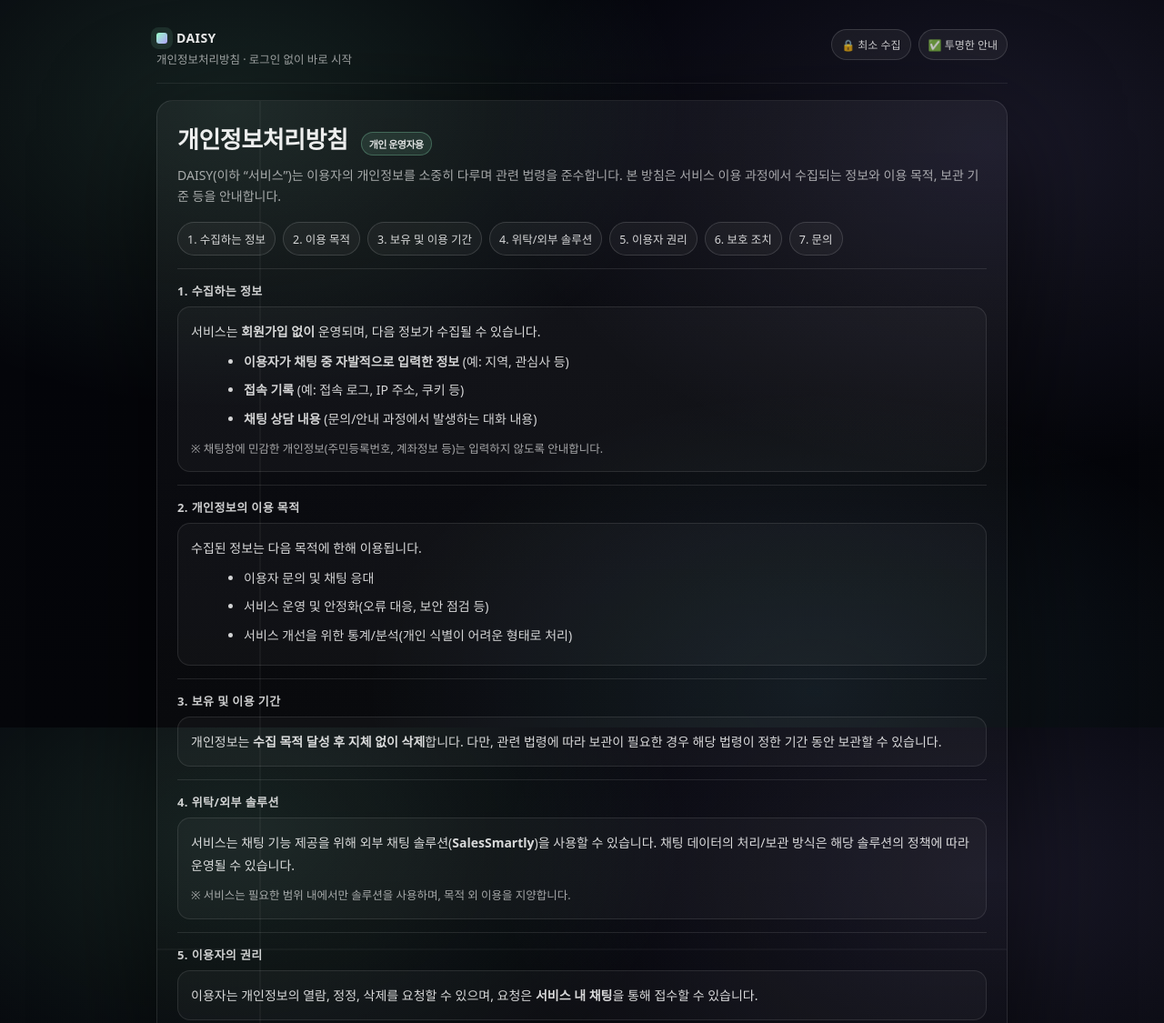
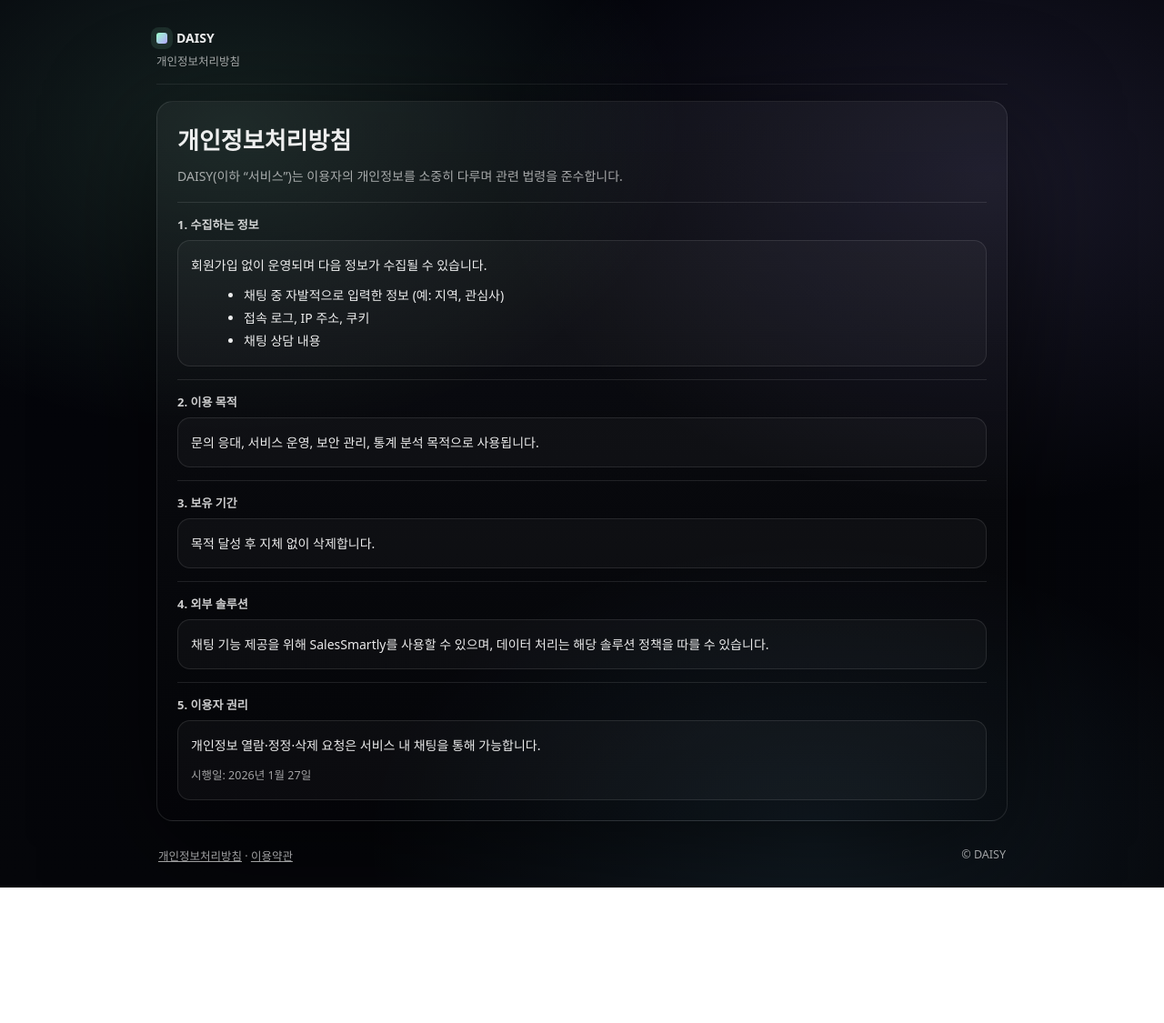
Before and after one commit to jiyoung145900-png/daisy-chat, a plain HTML site: page privacy.html in a window 1280 px wide. Shown: the top 1125 px of the page at 91% size. After the commit the page ends 976 px from the top, so only its background shows below. Drawn offline with Linux system fonts and the light colour scheme.

Commit message:
Update privacy.html

```diff
--- a/privacy.html
+++ b/privacy.html
@@ -3,6 +3,10 @@
 <head>
   <meta charset="utf-8" />
   <meta name="viewport" content="width=device-width, initial-scale=1" />
+
+  <!-- ✅ Meta 도메인 인증 -->
+  <meta name="facebook-domain-verification" content="vmzbjgdspd678aqrh76mf7leg826di" />
+
   <title>DAISY | 개인정보처리방침</title>
   <meta name="description" content="DAISY 개인정보처리방침" />
 
@@ -20,7 +24,6 @@
       --shadow: 0 30px 120px rgba(0,0,0,.55);
     }
     *{ box-sizing:border-box; }
-    html,body{ height:100%; }
     body{
       margin:0;
       font-family: ui-sans-serif, system-ui, -apple-system, Segoe UI, Roboto, Arial, "Apple SD Gothic Neo","Noto Sans KR", sans-serif;
@@ -30,9 +33,7 @@
         radial-gradient(900px 600px at 70% 95%, rgba(127,215,255,.10), transparent 55%),
         linear-gradient(180deg, #03040a, var(--bg));
       color: var(--text);
-      overflow-x:hidden;
     }
-    a{ color:inherit; text-decoration:none; }
     .wrap{ max-width: var(--max); margin: 0 auto; padding: 22px; }
 
     header{
@@ -40,23 +41,15 @@
       gap:14px; padding: 10px 0 16px;
       border-bottom: 1px solid rgba(255,255,255,.08);
     }
-    .brand{ cursor:pointer; user-select:none; display:flex; flex-direction:column; gap:6px; }
+    .brand{ display:flex; flex-direction:column; gap:6px; text-decoration:none; color:inherit;}
     .brandRow{ display:flex; align-items:center; gap:10px; }
     .mark{
       width:12px; height:12px; border-radius:3px;
       background: linear-gradient(135deg, var(--a), var(--b));
       box-shadow: 0 0 0 6px rgba(154,255,201,.10);
     }
-    .brand b{ font-size:14px; letter-spacing:.4px; text-transform:uppercase; }
-    .brand small{ font-size:12.5px; color: var(--muted); line-height:1.4; }
-
-    .chipRow{ display:flex; gap:8px; flex-wrap:wrap; justify-content:flex-end; }
-    .chip{
-      font-size:12px; color: rgba(255,255,255,.78);
-      border: 1px solid rgba(255,255,255,.14);
-      background: rgba(255,255,255,.05);
-      padding:7px 10px; border-radius:999px; white-space:nowrap;
-    }
+    .brand b{ font-size:14px; text-transform:uppercase; }
+    .brand small{ font-size:12.5px; color: var(--muted); }
 
     .card{
       margin-top: 18px;
@@ -64,55 +57,16 @@
       border-radius: var(--r);
       background: linear-gradient(180deg, rgba(255,255,255,.04), rgba(0,0,0,.18));
       box-shadow: var(--shadow);
-      overflow:hidden;
-      position:relative;
     }
-    .card:before{
-      content:"";
-      position:absolute; inset:0;
-      background:
-        linear-gradient(90deg, transparent 0 12%, rgba(255,255,255,.06) 12% 12.2%, transparent 12.2% 100%),
-        linear-gradient(0deg, transparent 0 32%, rgba(255,255,255,.05) 32% 32.2%, transparent 32.2% 100%);
-      pointer-events:none;
-      opacity:.7;
-    }
-    .inner{ position:relative; padding: 22px; }
+    .inner{ padding: 22px; }
 
-    h1{
-      margin:0 0 10px;
-      font-size: 26px;
-      letter-spacing: -0.5px;
-    }
-    .sub{
-      margin:0 0 16px;
-      color: var(--muted);
-      line-height: 1.7;
-      font-size: 14px;
-    }
+    h1{ margin:0 0 10px; font-size: 26px; }
+    .sub{ margin:0 0 16px; color: var(--muted); line-height: 1.7; font-size: 14px; }
 
-    .toc{
-      margin-top: 10px;
-      display:flex; flex-wrap:wrap; gap:8px;
-    }
-    .toc a{
-      border: 1px solid rgba(255,255,255,.14);
-      background: rgba(255,255,255,.04);
-      padding: 8px 10px;
-      border-radius: 999px;
-      font-size: 12.5px;
-      color: rgba(255,255,255,.82);
-    }
-    .toc a:hover{ border-color: rgba(255,255,255,.24); background: rgba(255,255,255,.07); }
-
-    .section{
-      margin-top: 14px;
-      border-top: 1px solid rgba(255,255,255,.10);
-      padding-top: 14px;
-    }
+    .section{ margin-top: 14px; border-top: 1px solid rgba(255,255,255,.10); padding-top: 14px; }
     .section h2{
       margin:0 0 8px;
       font-size: 13px;
-      letter-spacing: .4px;
       text-transform: uppercase;
       color: rgba(255,255,255,.80);
     }
@@ -122,67 +76,19 @@
       border-radius: 14px;
       padding: 14px;
       line-height: 1.8;
-      color: rgba(255,255,255,.84);
       font-size: 14px;
     }
-    .box ul{ margin: 8px 0 0 18px; color: rgba(255,255,255,.82); }
-    .box li{ margin: 6px 0; }
-    .note{
-      margin-top: 10px;
-      color: rgba(255,255,255,.62);
-      font-size: 12.5px;
-      line-height: 1.7;
-    }
-    .badge{
-      display:inline-block;
-      margin-left: 8px;
-      font-size: 11px;
-      padding: 4px 8px;
-      border-radius: 999px;
-      border: 1px solid rgba(154,255,201,.25);
-      background: rgba(154,255,201,.10);
-      color: rgba(255,255,255,.86);
-    }
-
-    .actions{
-      margin-top: 14px;
-      display:flex; gap:10px; flex-wrap:wrap;
-    }
-    .btn{
-      cursor:pointer;
-      border-radius: 14px;
-      padding: 11px 13px;
-      font-weight: 950;
-      border: 1px solid rgba(255,255,255,.14);
-      background: rgba(255,255,255,.05);
-      color: var(--text);
-      transition: transform .08s ease, background .2s ease, border-color .2s ease;
-      display:inline-flex;
-      align-items:center;
-      justify-content:center;
-      gap: 10px;
-    }
-    .btn:hover{ transform: translateY(-1px); background: rgba(255,255,255,.08); border-color: rgba(255,255,255,.22); }
-    .btn.primary{
-      border: 1px solid rgba(154,255,201,.35);
-      background: linear-gradient(135deg, rgba(154,255,201,.95), rgba(127,215,255,.85));
-      color: rgba(8,10,14,.92);
-    }
+    .box ul{ margin: 8px 0 0 18px; }
+    .note{ margin-top: 10px; font-size: 12.5px; color: var(--muted); }
 
     footer{
       margin-top: 16px;
       padding: 12px 2px 4px;
-      color: rgba(255,255,255,.55);
+      color: var(--muted);
       font-size: 12.5px;
-      display:flex; justify-content:space-between; gap: 10px; flex-wrap:wrap;
+      display:flex; justify-content:space-between; flex-wrap:wrap;
     }
-    footer a{ text-decoration: underline; opacity:.9; }
-
-    @media (max-width: 720px){
-      .chipRow{ justify-content:flex-start; }
-      h1{ font-size: 22px; }
-      .inner{ padding: 18px; }
-    }
+    footer a{ color:inherit; text-decoration:underline; }
   </style>
 </head>
 
@@ -191,113 +97,64 @@
     <header>
       <a class="brand" href="./index.html">
         <div class="brandRow">
-          <div class="mark" aria-hidden="true"></div>
+          <div class="mark"></div>
           <b>DAISY</b>
         </div>
-        <small>개인정보처리방침 · 로그인 없이 바로 시작</small>
+        <small>개인정보처리방침</small>
       </a>
-
-      <div class="chipRow">
-        <div class="chip">🔒 최소 수집</div>
-        <div class="chip">✅ 투명한 안내</div>
-      </div>
     </header>
 
-    <main class="card" role="main">
+    <main class="card">
       <div class="inner">
-        <h1>개인정보처리방침 <span class="badge">개인 운영자용</span></h1>
+        <h1>개인정보처리방침</h1>
         <p class="sub">
           DAISY(이하 “서비스”)는 이용자의 개인정보를 소중히 다루며 관련 법령을 준수합니다.
-          본 방침은 서비스 이용 과정에서 수집되는 정보와 이용 목적, 보관 기준 등을 안내합니다.
         </p>
 
-        <nav class="toc" aria-label="목차">
-          <a href="#s1">1. 수집하는 정보</a>
-          <a href="#s2">2. 이용 목적</a>
-          <a href="#s3">3. 보유 및 이용 기간</a>
-          <a href="#s4">4. 위탁/외부 솔루션</a>
-          <a href="#s5">5. 이용자 권리</a>
-          <a href="#s6">6. 보호 조치</a>
-          <a href="#s7">7. 문의</a>
-        </nav>
-
-        <section class="section" id="s1">
+        <section class="section">
           <h2>1. 수집하는 정보</h2>
           <div class="box">
-            서비스는 <b>회원가입 없이</b> 운영되며, 다음 정보가 수집될 수 있습니다.
+            회원가입 없이 운영되며 다음 정보가 수집될 수 있습니다.
             <ul>
-              <li><b>이용자가 채팅 중 자발적으로 입력한 정보</b> (예: 지역, 관심사 등)</li>
-              <li><b>접속 기록</b> (예: 접속 로그, IP 주소, 쿠키 등)</li>
-              <li><b>채팅 상담 내용</b> (문의/안내 과정에서 발생하는 대화 내용)</li>
+              <li>채팅 중 자발적으로 입력한 정보 (예: 지역, 관심사)</li>
+              <li>접속 로그, IP 주소, 쿠키</li>
+              <li>채팅 상담 내용</li>
             </ul>
+          </div>
+        </section>
+
+        <section class="section">
+          <h2>2. 이용 목적</h2>
+          <div class="box">
+            문의 응대, 서비스 운영, 보안 관리, 통계 분석 목적으로 사용됩니다.
+          </div>
+        </section>
+
+        <section class="section">
+          <h2>3. 보유 기간</h2>
+          <div class="box">
+            목적 달성 후 지체 없이 삭제합니다.
+          </div>
+        </section>
+
+        <section class="section">
+          <h2>4. 외부 솔루션</h2>
+          <div class="box">
+            채팅 기능 제공을 위해 SalesSmartly를 사용할 수 있으며,
+            데이터 처리는 해당 솔루션 정책을 따를 수 있습니다.
+          </div>
+        </section>
+
+        <section class="section">
+          <h2>5. 이용자 권리</h2>
+          <div class="box">
+            개인정보 열람·정정·삭제 요청은 서비스 내 채팅을 통해 가능합니다.
             <div class="note">
-              ※ 채팅창에 민감한 개인정보(주민등록번호, 계좌정보 등)는 입력하지 않도록 안내합니다.
+              시행일: 2026년 1월 27일
             </div>
           </div>
         </section>
 
-        <section class="section" id="s2">
-          <h2>2. 개인정보의 이용 목적</h2>
-          <div class="box">
-            수집된 정보는 다음 목적에 한해 이용됩니다.
-            <ul>
-              <li>이용자 문의 및 채팅 응대</li>
-              <li>서비스 운영 및 안정화(오류 대응, 보안 점검 등)</li>
-              <li>서비스 개선을 위한 통계/분석(개인 식별이 어려운 형태로 처리)</li>
-            </ul>
-          </div>
-        </section>
-
-        <section class="section" id="s3">
-          <h2>3. 보유 및 이용 기간</h2>
-          <div class="box">
-            개인정보는 <b>수집 목적 달성 후 지체 없이 삭제</b>합니다.
-            다만, 관련 법령에 따라 보관이 필요한 경우 해당 법령이 정한 기간 동안 보관할 수 있습니다.
-          </div>
-        </section>
-
-        <section class="section" id="s4">
-          <h2>4. 위탁/외부 솔루션</h2>
-          <div class="box">
-            서비스는 채팅 기능 제공을 위해 외부 채팅 솔루션(<b>SalesSmartly</b>)을 사용할 수 있습니다.
-            채팅 데이터의 처리/보관 방식은 해당 솔루션의 정책에 따라 운영될 수 있습니다.
-            <div class="note">
-              ※ 서비스는 필요한 범위 내에서만 솔루션을 사용하며, 목적 외 이용을 지양합니다.
-            </div>
-          </div>
-        </section>
-
-        <section class="section" id="s5">
-          <h2>5. 이용자의 권리</h2>
-          <div class="box">
-            이용자는 개인정보의 열람, 정정, 삭제를 요청할 수 있으며,
-            요청은 <b>서비스 내 채팅</b>을 통해 접수할 수 있습니다.
-          </div>
-        </section>
-
-        <section class="section" id="s6">
-          <h2>6. 개인정보 보호 조치</h2>
-          <div class="box">
-            서비스는 개인정보 보호를 위해 합리적인 기술적·관리적 보호 조치를 적용합니다.
-            다만, 이용자의 부주의(공용기기 사용, 계정/기기 공유 등)로 인해 발생한 문제에 대해서는
-            책임을 지지 않습니다.
-          </div>
-        </section>
-
-        <section class="section" id="s7">
-          <h2>7. 문의</h2>
-          <div class="box">
-            개인정보 관련 문의/요청은 <b>서비스 내 채팅</b>으로 접수해 주세요.
-            <div class="note">
-              시행일: <b>2020년 1월 1일</b>
-            </div>
-          </div>
-
-          <div class="actions">
-            <a class="btn primary" href="./index.html">홈으로 돌아가기 →</a>
-            <a class="btn" href="./terms.html">이용약관 보기</a>
-          </div>
-        </section>
       </div>
     </main>
 
```
